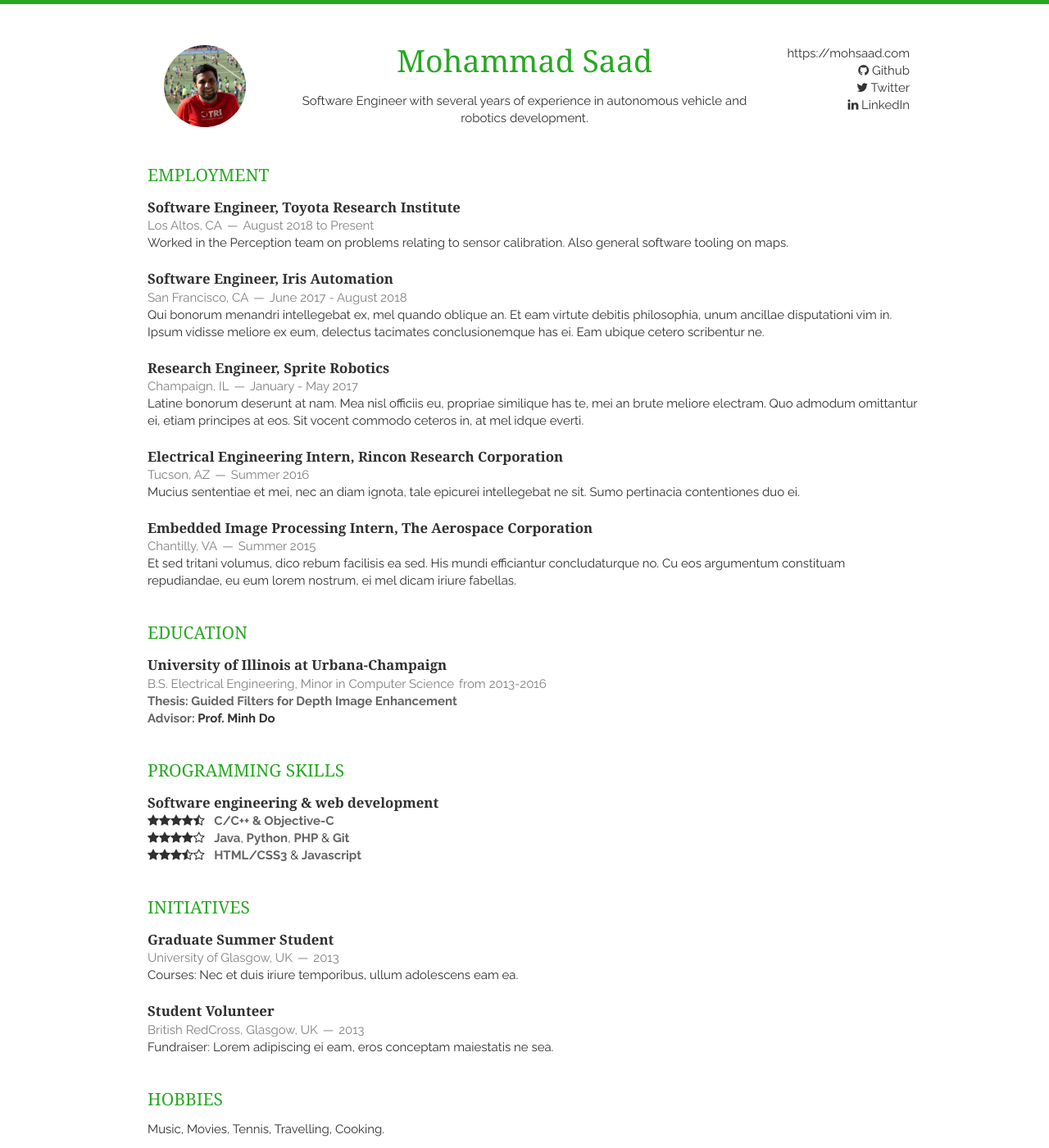
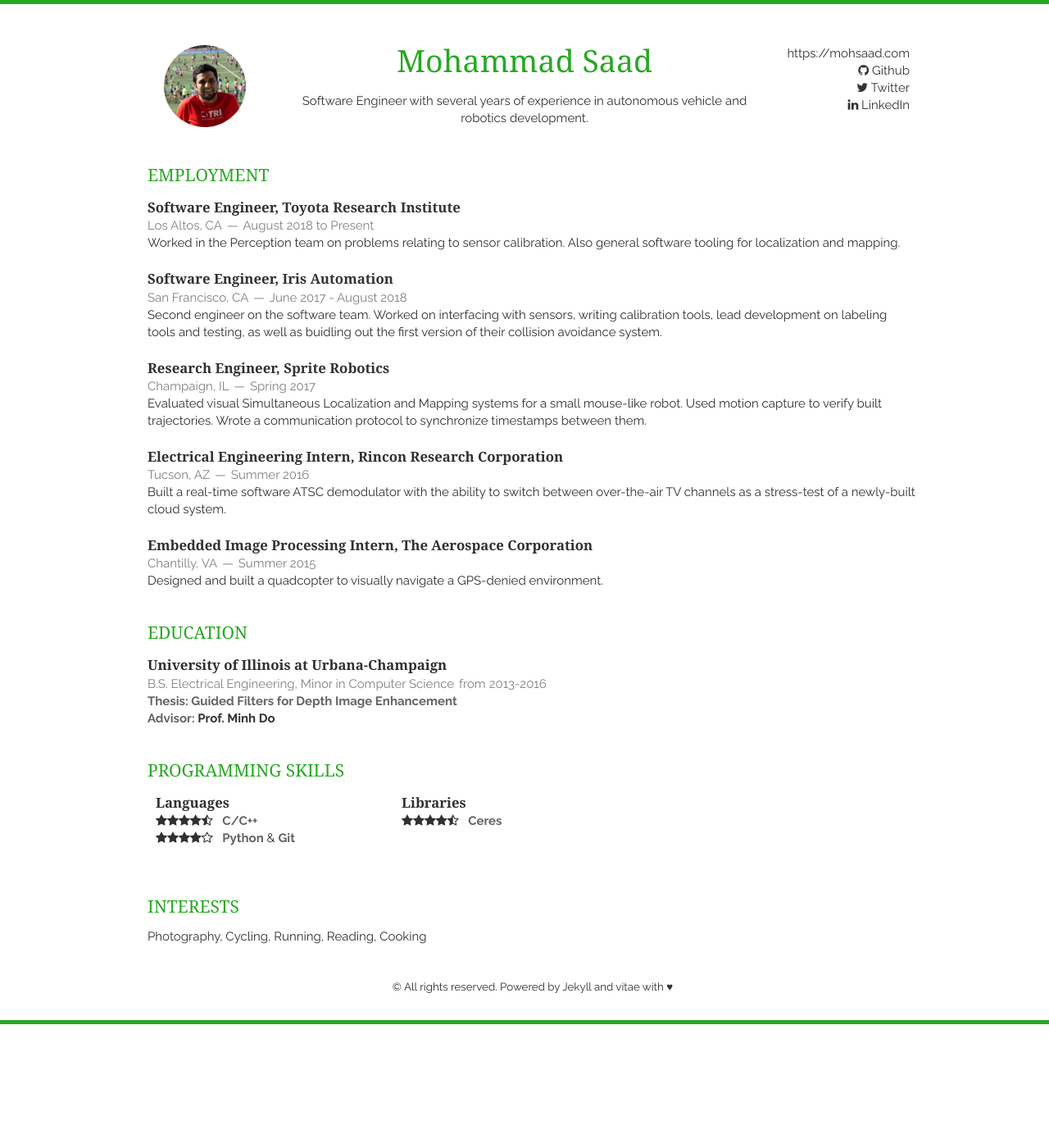
Before and after one commit to mohsaad/mohsaad.github.io, a Jekyll site: the page built from index.html, in a window 1280 px wide and 1400 px high. Shown: the whole window at 82% size. Built offline with Jekyll 4.4.1, drawn with Linux system fonts in a browser that asks for light colours; nearby versions of some CDN libraries; the list of posts is cut into pages by our own code.

Commit message:
includes: Updated information on site

```diff
--- a/_includes/education.html
+++ b/_includes/education.html
@@ -1,5 +1,5 @@
 <section class="sixteen columns">
-    <h1>Education</h1>
+  <h1 class="underline">Education</h1>
     <article>
         <header>
             <h1>University of Illinois at Urbana-Champaign</h1>
--- a/_includes/employment.html
+++ b/_includes/employment.html
@@ -1,46 +1,54 @@
 <section class="sixteen columns">
-    <h1>Employment</h1>
+    <h1 class="underline">Employment</h1>
     <article>
         <header>
-            <h1>Software Engineer, Toyota Research Institute</h1>
+          <h1>Software Engineer, <a href="https://tri.global">Toyota Research Institute</a></h1>
             <span><address>Los Altos, CA</address><time>August 2018 to Present</time></span>
         </header>
         <p>
           Worked in the Perception team on problems relating to sensor calibration. Also general software
-          tooling on maps.
+          tooling for localization and mapping.
         </p>
     </article>
     <article>
         <header>
-            <h1>Software Engineer, Iris Automation</h1>
+          <h1>Software Engineer, <a href="https://www.irisonboard.com">Iris Automation</a></h1>
             <span><address>San Francisco, CA</address><time>June 2017 - August 2018</time></span>
         </header>
-        <p>Qui bonorum menandri intellegebat ex, mel quando oblique an. Et eam virtute debitis philosophia,
-            unum ancillae disputationi vim in. Ipsum vidisse meliore ex eum,
-            delectus tacimates conclusionemque has ei. Eam ubique cetero scribentur ne.</p>
+        <p>
+          Second engineer on the software team. Worked on interfacing with sensors, writing calibration tools,
+          lead development on labeling tools and testing, as well as buidling out the first version of their
+          collision avoidance system.
+        </p>
     </article>
     <article>
         <header>
-            <h1>Research Engineer, Sprite Robotics</h1>
-            <span><address>Champaign, IL</address><time>January - May 2017</time></span>
+          <h1>Research Engineer, <a href="https://www.petronics.io">Sprite Robotics</a></h1>
+            <span><address>Champaign, IL</address><time>Spring 2017</time></span>
         </header>
-        <p>Latine bonorum deserunt at nam. Mea nisl officiis eu, propriae similique has te, mei an brute meliore electram.
-            Quo admodum omittantur ei, etiam principes at eos. Sit vocent commodo ceteros in, at mel idque everti.</p>
+        <p>
+          Evaluated visual Simultaneous Localization and Mapping systems for a small mouse-like robot.
+          Used motion capture to verify built trajectories. Wrote a communication protocol to synchronize
+          timestamps between them.
+        </p>
     </article>
     <article>
         <header>
             <h1>Electrical Engineering Intern, Rincon Research Corporation</h1>
             <span><address>Tucson, AZ</address><time>Summer 2016</time></span>
         </header>
-        <p>Mucius sententiae et mei, nec an diam ignota, tale epicurei intellegebat ne sit. Sumo pertinacia contentiones duo ei.</p>
+        <p>
+          Built a real-time software ATSC demodulator with the ability to switch between over-the-air TV
+          channels as a stress-test of a newly-built cloud system.
+        </p>
     </article>
     <article>
         <header>
             <h1>Embedded Image Processing Intern, The Aerospace Corporation</h1>
             <span><address>Chantilly, VA</address><time>Summer 2015</time></span>
         </header>
-        <p> Et sed tritani volumus, dico rebum facilisis ea sed. His mundi efficiantur concludaturque no.
-            Cu eos argumentum constituam repudiandae, eu eum lorem nostrum, ei mel dicam iriure fabellas.
+        <p>
+          Designed and built a quadcopter to visually navigate a GPS-denied environment.
         </p>
     </article>
 </section>
--- a/_includes/initiatives.html
+++ /dev/null
@@ -1,21 +0,0 @@
-<section class="thirteen columns">
-    <h1>Initiatives</h1>
-    <article>
-        <header>
-            <h1>Graduate Summer Student</h1>
-            <span><address>University of Glasgow, UK</address><time>2013</time></span>
-        </header>
-        <p>
-            Courses: Nec et duis iriure temporibus, ullum adolescens eam ea.
-        </p>
-    </article>
-    <article>
-        <header>
-            <h1>Student Volunteer</h1>
-            <span><address>British RedCross, Glasgow, UK</address><time>2013</time></span>
-        </header>
-        <p>
-            Fundraiser: Lorem adipiscing ei eam, eros conceptam maiestatis ne sea.
-        </p>
-    </article>
-</section>
--- a/_includes/interests.html
+++ b/_includes/interests.html
@@ -1,6 +1,12 @@
-<section class="thirteen columns">
-    <h1>Hobbies</h1>
+<section class="sixteen columns">
+    <h1 class="underline">Interests</h1>
     <article>
-        <p>Music, Movies, Tennis, Travelling, Cooking.</p>
+        <p>
+        <a href="https://www.instagram.com/mohsaad023">Photography</a>,
+          Cycling,
+          Running,
+          Reading,
+          Cooking
+        </p>
     </article>
 </section>
--- a/_includes/skills.html
+++ b/_includes/skills.html
@@ -1,19 +1,28 @@
-<section class="thirteen columns">
-    <h1>Programming Skills</h1>
+<section class="sixteen columns">
+  <h1 class="underline">Programming Skills</h1>
+  <section class="five columns">
     <article>
       <header>
-            <h1>Software engineering & web development</h1>
+        <h1>Languages</h1>
       </header>
       <p>
         <i class="fa fa-star"></i><i class="fa fa-star"></i><i class="fa fa-star"></i><i class="fa fa-star"></i><i class="fa fa-star-half-o"></i>
-            &nbsp;&nbsp;<em>C/C++ & Objective-C</em>
+        &nbsp;&nbsp;<em>C/C++</em>
       <p>
         <i class="fa fa-star"></i><i class="fa fa-star"></i><i class="fa fa-star"></i><i class="fa fa-star"></i><i class="fa fa-star-o"></i>
-            &nbsp;&nbsp;<em>Java</em>, <em>Python</em>, <em>PHP</em> &amp; <em>Git</em>
-        </p>
-        <p>
-            <i class="fa fa-star"></i><i class="fa fa-star"></i><i class="fa fa-star"></i><i class="fa fa-star-half-o"></i><i class="fa fa-star-o"></i>
-            &nbsp;&nbsp;<em>HTML/CSS3</em> &amp; <em>Javascript</em>
+        &nbsp;&nbsp;<em>Python</em> &amp; <em>Git</em>
       </p>
     </article>
   </section>
+  <section class="five columns">
+    <article>
+      <header>
+        <h1>Libraries</h1>
+      </header>
+      <p>
+        <i class="fa fa-star"></i><i class="fa fa-star"></i><i class="fa fa-star"></i><i class="fa fa-star"></i><i class="fa fa-star-half-o"></i>
+        &nbsp;&nbsp;<em>Ceres</em>
+      </p>
+    </article>
+  </section>
+</section>
--- a/index.html
+++ b/index.html
@@ -3,11 +3,6 @@
 ---
 
 {% include employment.html %}
-
 {% include education.html %}
-
 {% include skills.html %}
-
-{% include initiatives.html %}
-
 {% include interests.html %}
```
Lines whose indentation alone changed are shown as unchanged.
